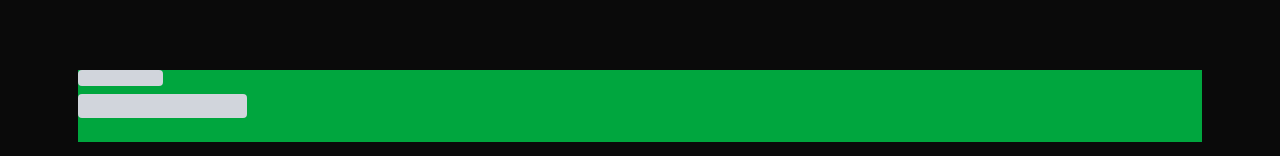
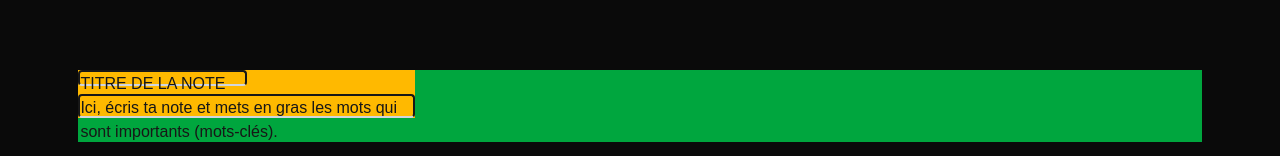
Before and after one commit to Nadir-Bsd/Memoria_Front, a Next.js app: page /Notes/TakeNote in a window 1280 px wide. Shown: the part 247-403 px from the top of the page. Built offline with nearby package versions, Linux system fonts and the light colour scheme; no server answers.

Commit message:
feat: enhance note title area with improved styling and instructional text

```diff
--- a/src/app/Notes/TakeNote/page.tsx
+++ b/src/app/Notes/TakeNote/page.tsx
@@ -165,9 +165,15 @@ const TakeNote = () => {
             {/* Title Area */}
             <section className="flex justify-between items-center w-[90%] bg-green-600">
                 {/* Title Area */}
-                <div className="w-[30%] max-w-3xl mb-6">
-                    <div className="h-4 bg-gray-300 w-1/4 mb-2 rounded"></div>
-                    <div className="h-6 bg-gray-300 w-1/2 rounded"></div>
+                <div className="w-[30%] max-w-3xl mb-6 bg-amber-400">
+                    <div className="h-4 border-b-gray-300 border-2 mb-2 w-1/2  rounded">TITRE DE LA NOTE</div>
+                    <div className="h-6 border-b-gray-300 border-2 rounded">
+                        {!isResume ?
+                            "Ici, écris ta note et mets en gras les mots qui sont importants (mots-clés)."
+                            :
+                            "Ici, fais un résumé de ta note en réfléchissant aux connaissances de celle-ci."
+                        }
+                    </div>
                 </div>
 
                 {/* key words */}
```
